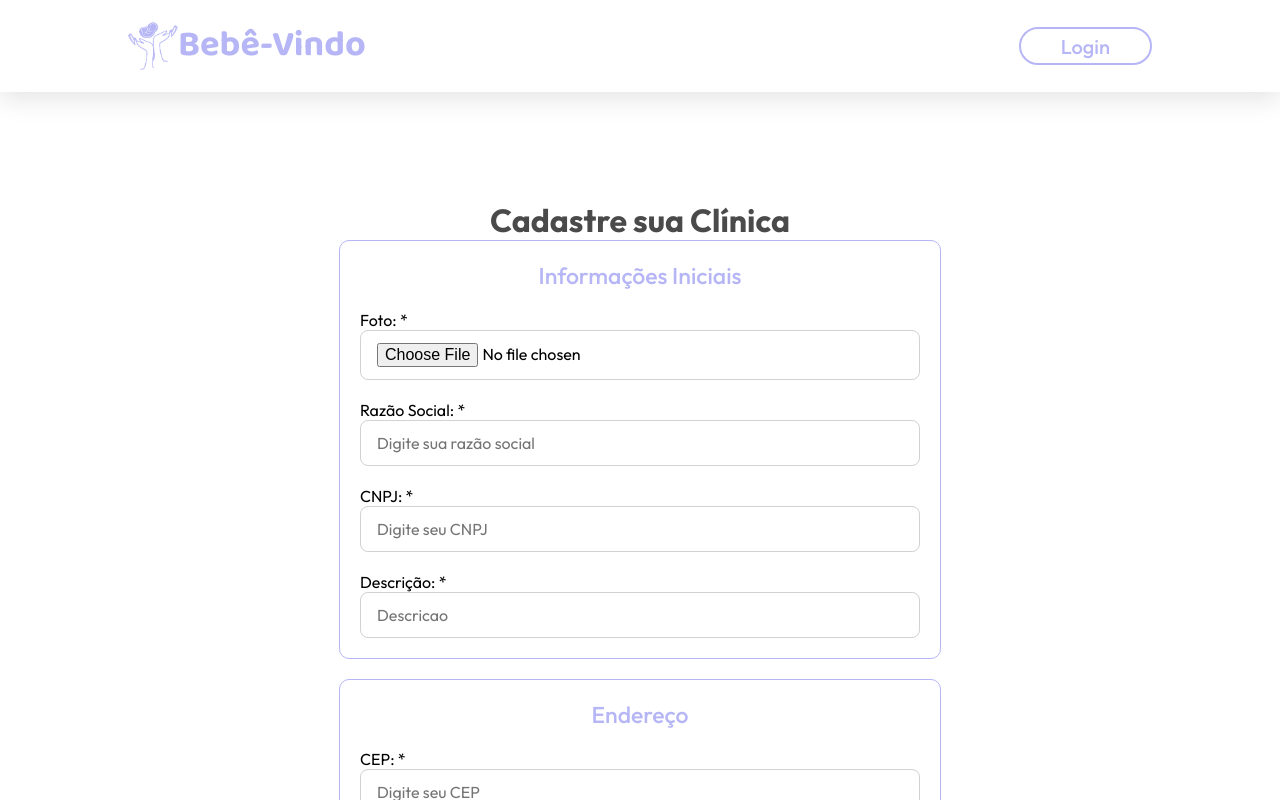
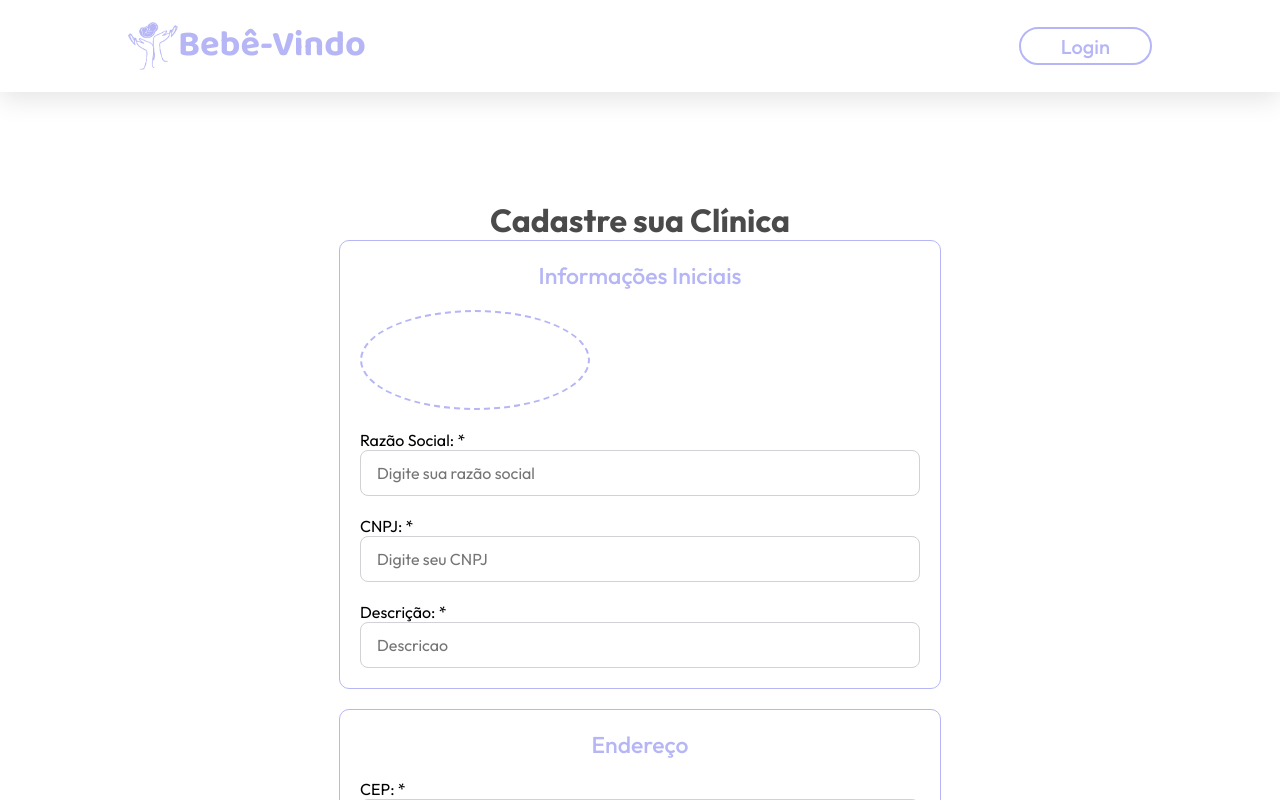
Before and after one commit to TCC-DevSharks/Web, a Next.js app: page /RegisterClinic in a window 1280 px wide. Shown: the top 800 px of the page. Built offline with nearby package versions, Linux system fonts and the light colour scheme.

Commit message:
modificacoes

```diff
--- a/pages/RegisterClinic.jsx
+++ b/pages/RegisterClinic.jsx
@@ -151,12 +151,10 @@ function RegisterClinic() {
               </span>
 
               <div>
-                <p>Foto: *</p>
                 <input
                   type="file"
                   name="foto"
                   id="fileInput"
-                  placeholder='Anexe uma foto'
                   required
                   onChange={(e) => {
                     const imageFile = e.target.files[0];
--- a/pages/RegisterClinic.module.scss
+++ b/pages/RegisterClinic.module.scss
@@ -47,12 +47,26 @@
       justify-content: center;
       gap: 0;
       margin: 0;
+      width: 100%;
       padding: 0;
 
       p {
         margin: 0;
       }
+
+      input[type="file"] {
+        display: flex;
+        width: 230px;
+        height: 100px !important;
+        border: 2px dashed var(--primary-color);
+        border-radius: 50%;
+        cursor: pointer;
+        text-align: center;
+        line-height: 200px;
+        font-weight: 600;
       }
+    }
+
   }
 
   .form {
```
Lines whose indentation alone changed are shown as unchanged.
